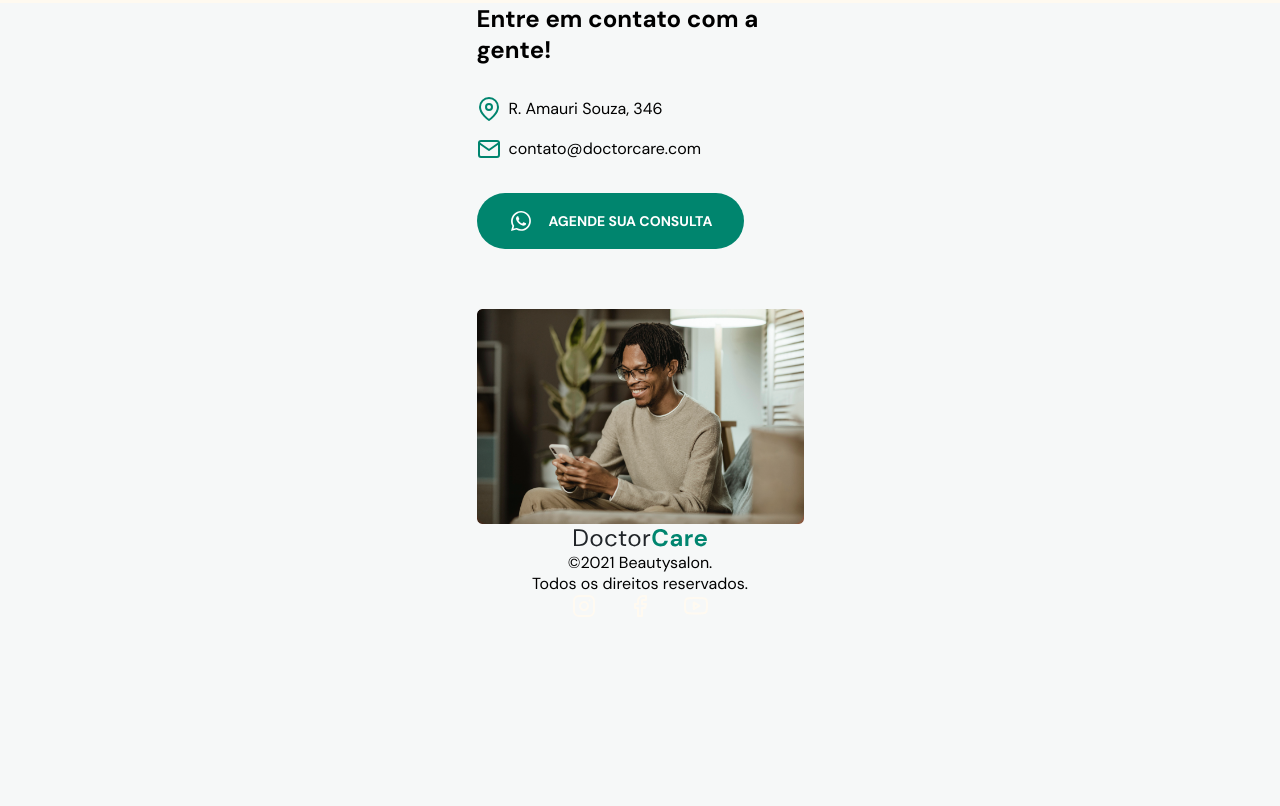
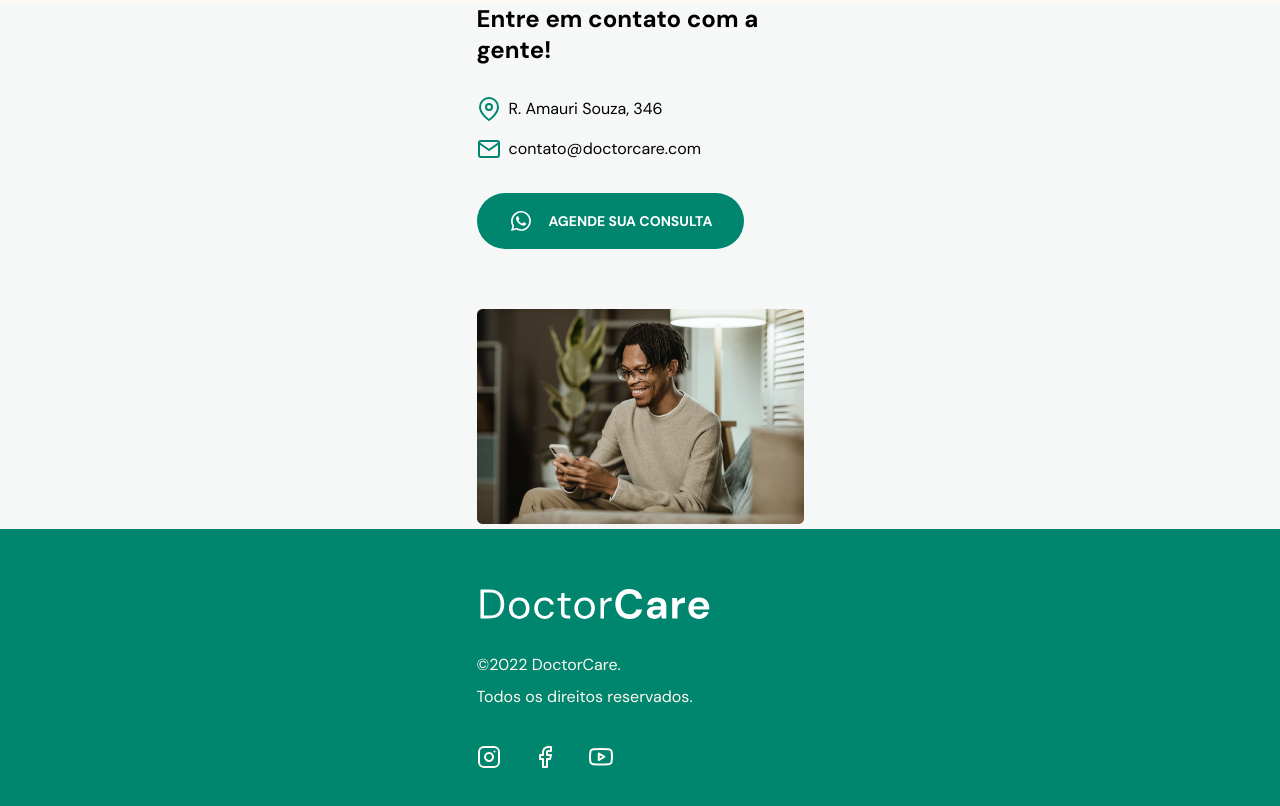
Before and after one commit to JmJunior20/nlw-return, a plain HTML site: page index.html in a window 1280 px wide. Shown: the part 4413-5219 px from the top of the page. Before the commit the page ends 5036 px from the top, so only its background shows below. Drawn offline with nearby package versions, Linux system fonts and the light colour scheme.

Commit message:
Estilizando o footer

```diff
--- a/index.html
+++ b/index.html
@@ -552,6 +552,7 @@
     </suction>
 
     <footer>
+      <div class="wrapper">
         <a class="logo" onclick="closeMenu()" href="#home">
           <svg
             width="133"
@@ -604,7 +605,7 @@
         </a>
 
         <p>
-        ©2021 Beautysalon. <br />
+          ©2022 DoctorCare. <br />
           Todos os direitos reservados.
         </p>
 
@@ -688,6 +689,7 @@
             </a>
           </li>
         </ul>
+      </div>
     </footer>
 
     <!-- ScrollReaveal Lib -->
--- a/style.css
+++ b/style.css
@@ -392,3 +392,37 @@ body.menu-expanded button path {
     align-items: center;
     gap: 0.8rem;
 }
+
+/*============ FOOTER ============*/
+footer {
+   background-color: var(--primary-color);
+   padding-block: 6rem;
+
+   text-align: left;
+   color: white;
+}
+
+footer .logo {
+    display: inline-block;
+    margin-bottom: 2.4rem;
+}
+
+footer .logo svg {
+    width: 23.6rem;
+    height: 3.1rem;
+}
+
+footer .logo path {
+    fill: white;
+}
+
+footer p {
+    color: var(--brand-beige);
+    line-height: 2;
+
+    margin-bottom: 3.2rem;
+}
+
+footer .social-links {
+    justify-content: flex-start;
+}
```
Lines whose indentation alone changed are shown as unchanged.
